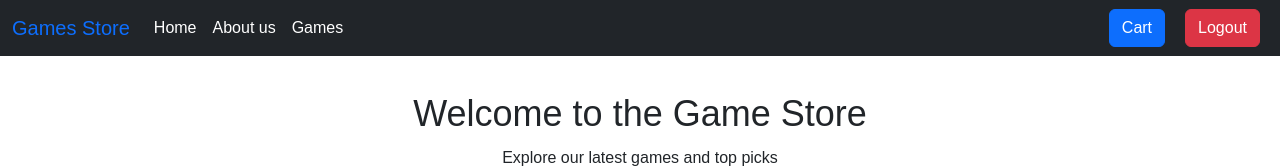
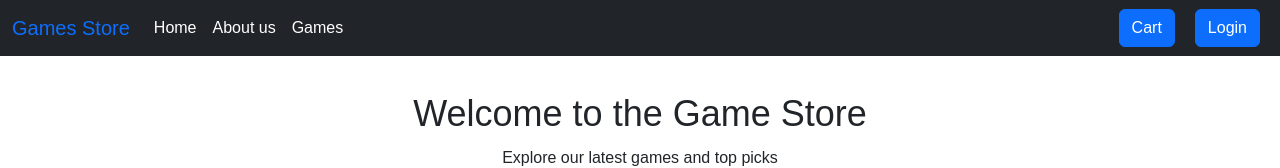
Before and after one commit to najeebib/Games-store-app, a React (Create React App) app in the folder client/: page / in a window 1280 px wide. Shown: the top 168 px of the page. Built offline with nearby package versions, Linux system fonts and the light colour scheme; no server answers.

Commit message:
login and logout
added proper login and log out functionality

```diff
--- a/client/src/App.js
+++ b/client/src/App.js
@@ -13,7 +13,8 @@ function App() {
   useEffect(()=>{
 
   },[])
-  const [isLoggedIn, setIsLoggedIn] = useState(true); // State to track login status
+  const [isLoggedIn, setIsLoggedIn] = useState(false); // State to track login status
+  const [userID, setID] = useState("");
   return (
     <div>
       <div className="App">
@@ -21,7 +22,7 @@ function App() {
         <Routes>
           <Route
             path="/Signin"
-            element={<Login setIsLoggedIn={setIsLoggedIn}/>} // Pass setIsLoggedIn to Login
+            element={<Login setIsLoggedIn={setIsLoggedIn} setID={setID}/>} // Pass setIsLoggedIn to Login
           />
           <Route
             path="/Signup"
@@ -29,15 +30,15 @@ function App() {
           />
           <Route
             path="/"
-            element={<MainPage />}
+            element={<MainPage isLoggedIn={isLoggedIn} userID={userID} setIsLoggedIn={setIsLoggedIn} setID={setID}/>}
           />
           <Route
             path="/AboutUs"
-            element={<AboutUs />}
+            element={<AboutUs isLoggedIn={isLoggedIn} userID={userID} setIsLoggedIn={setIsLoggedIn} setID={setID}/>}
           />
           <Route
             path="/Cart"
-            element={<Cart />}
+            element={<Cart isLoggedIn={isLoggedIn} userID={userID} setIsLoggedIn={setIsLoggedIn} setID={setID}/>}
           />
           <Route
             path="/Games"
@@ -46,7 +47,7 @@ function App() {
 
           <Route
             path="/Checkout"
-            element={<Checkout />}
+            element={<Checkout isLoggedIn={isLoggedIn} userID={userID} setIsLoggedIn={setIsLoggedIn} setID={setID}/>}
           />
         </Routes>
 
--- a/client/src/Components/AboutUs.js
+++ b/client/src/Components/AboutUs.js
@@ -4,10 +4,10 @@ import Footer from './Footer'
 
 import './AboutUs.css'
 import gamesPng from '../Images/games.png'
-function AboutUs() {
+function AboutUs({ isLoggedIn, userID,setIsLoggedIn ,setID }) {
   return (
     <div>
-      <Navbar/>
+      <Navbar isLoggedIn={isLoggedIn} userID={userID} setIsLoggedIn={setIsLoggedIn} setID={setID}/>
       <section class="about_section">
         <div class="container-fluid ">
           <div class="row">
--- a/client/src/Components/Cart.js
+++ b/client/src/Components/Cart.js
@@ -3,10 +3,10 @@ import Navbar from "./Navbar";
 import Footer from './Footer'
 
 import './Cart.css'
-function Cart() {
+function Cart({ isLoggedIn, userID,setIsLoggedIn ,setID }) {
   return (
     <div>
-      <Navbar/>
+      <Navbar isLoggedIn={isLoggedIn} userID={userID} setIsLoggedIn={setIsLoggedIn} setID={setID}/>
       <section class="h-100">
   <div class="container h-100 py-5">
     <div class="row d-flex justify-content-center align-items-center h-100">
--- a/client/src/Components/Checkout.js
+++ b/client/src/Components/Checkout.js
@@ -3,10 +3,10 @@ import './Checkout.css'
 import Navbar from "./Navbar";
 import Footer from './Footer'
 
-function Checkout() {
+function Checkout({ isLoggedIn, userID,setIsLoggedIn ,setID }) {
   return (
     <div>
-      <Navbar/>
+      <Navbar isLoggedIn={isLoggedIn} userID={userID} setIsLoggedIn={setIsLoggedIn} setID={setID}/>
       <section class="Back">
         <div class="container p-0">
 
--- a/client/src/Components/Games.js
+++ b/client/src/Components/Games.js
@@ -4,7 +4,7 @@ import Game from './Game';
 import Footer from './Footer'
 
 import './Games.css'
-function Games({category}) {
+function Games({ isLoggedIn, userID,setIsLoggedIn ,setID }) {
   const [games,setGames] = useState([]);
   useEffect(() => {
     const fetchAllGames  = async ()=>{
@@ -22,19 +22,10 @@ function Games({category}) {
 
     fetchAllGames();
   }, []);
-	const products = [
-		{ gameName: 'Game 1', imageSource: 'http://localhost:5000/Images/AC_Mirage.jpg', price: 49.99 },
-		{ gameName: 'Game 2', imageSource: 'http://localhost:5000/Images/AC_Mirage.jpg', price: 39.99 },
-		{ gameName: 'Game 3', imageSource: 'http://localhost:5000/Images/AC_Mirage.jpg', price: 59.99 },
-		{ gameName: 'Game 4', imageSource: 'http://localhost:5000/Images/AC_Mirage.jpg', price: 29.99 },
-		{ gameName: 'Game 5', imageSource: 'http://localhost:5000/Images/AC_Mirage.jpg', price: 69.99 },
-		{ gameName: 'Game 6', imageSource: 'http://localhost:5000/Images/AC_Mirage.jpg', price: 79.99 },
-		{ gameName: 'Game 7', imageSource: 'http://localhost:5000/Images/AC_Mirage.jpg', price: 89.99 },
-		{ gameName: 'Game 8', imageSource: 'http://localhost:5000/Images/AC_Mirage.jpg', price: 99.99 },
-	  ];
+
   return (
     <div>
-    	<Navbar/>
+    	<Navbar isLoggedIn={isLoggedIn} userID={userID} setIsLoggedIn={setIsLoggedIn} setID={setID}/>
 		<div className="row">
         {games.map((game, index) => (
           <Game
--- a/client/src/Components/Login.js
+++ b/client/src/Components/Login.js
@@ -1,12 +1,12 @@
 import { React, useState } from 'react'
 import "./Login.css"
-import {Link} from "react-router-dom"
-function Login() {
+import {Link,useNavigate} from "react-router-dom"
+function Login({ setIsLoggedIn ,setID}) {
     const [email,setEmail] = useState("");
     const [password,setPassword] = useState("");
 
 
-
+    const navigate = useNavigate();
     const handleSubmit = (e) => {
         e.preventDefault();//login onclick
         if(password === "" || email === "")
@@ -26,7 +26,9 @@ function Login() {
                     const data = await response.json();
                     if(data.length === 1)
                     {
-                        console.log("logged in");
+                        setIsLoggedIn(true);
+                        setID(data[0].UserID);
+                        navigate("/");
                     }
                     else
                         console.log("error");
--- a/client/src/Components/MainPage.js
+++ b/client/src/Components/MainPage.js
@@ -6,7 +6,7 @@ import w2 from '../Images/w2.png';
 import w3 from '../Images/w3.png';
 
 import "./MainPage.css"
-function MainPage() {
+function MainPage({ isLoggedIn, userID,setIsLoggedIn ,setID }) {
   const [latest_games,setLatest] = useState([]);
   const [top_games,setTop] = useState([]);
   useEffect(() => {
@@ -42,7 +42,7 @@ function MainPage() {
 
   return (
     <div>
-      <Navbar/>
+      <Navbar isLoggedIn={isLoggedIn} userID={userID} setIsLoggedIn={setIsLoggedIn} setID={setID}/>
       <div className="home-container">
       <div className="welcome-message">
         <h1>Welcome to the Game Store</h1>
--- a/client/src/Components/Navbar.js
+++ b/client/src/Components/Navbar.js
@@ -1,7 +1,17 @@
-import { React, useState } from 'react'
+import { React } from 'react'
 import "./Navbar.css"
-function Navbar() {
-    const [loggedIn, setLoggedIn] = useState(true);
+import {useNavigate} from "react-router-dom"
+
+
+function Navbar({ isLoggedIn, userID,setIsLoggedIn ,setID }) {
+    const navigate = useNavigate();
+    const LogOut = (e)=>{
+        setID("");
+        setIsLoggedIn(false);
+    }
+    const LogIn = (e)=>{
+        navigate("/Signin");
+    }
   return (
     <div>
       <nav class="navbar navbar-expand navbar-dark bg-dark" aria-label="Second navbar example">
@@ -33,14 +43,14 @@ function Navbar() {
                 </button>
             </div>
 
-            {loggedIn ? (
+            {isLoggedIn ? (
             <div className='d-flex justify-content-center'>
-                <button className='btn btn-danger'>Logout</button>
+                <button className='btn btn-danger' onClick={LogOut}>Logout</button>
             </div>
 
             ) : (
             <div className='d-flex justify-content-center'>
-                <button className='btn btn-primary'>Login</button>
+                <button className='btn btn-primary' onClick={LogIn}>Login</button>
             </div>
             )}
 
```
